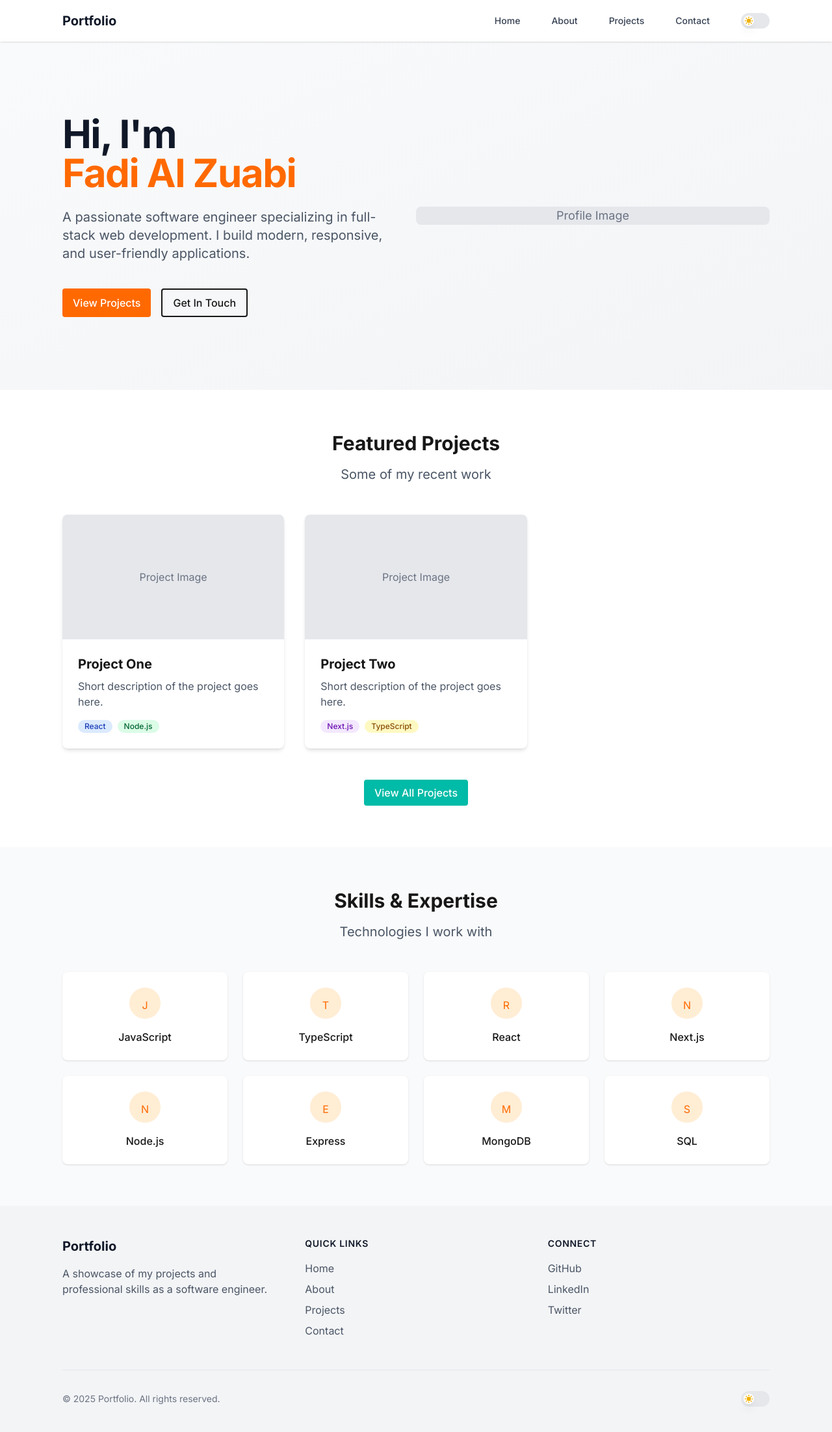
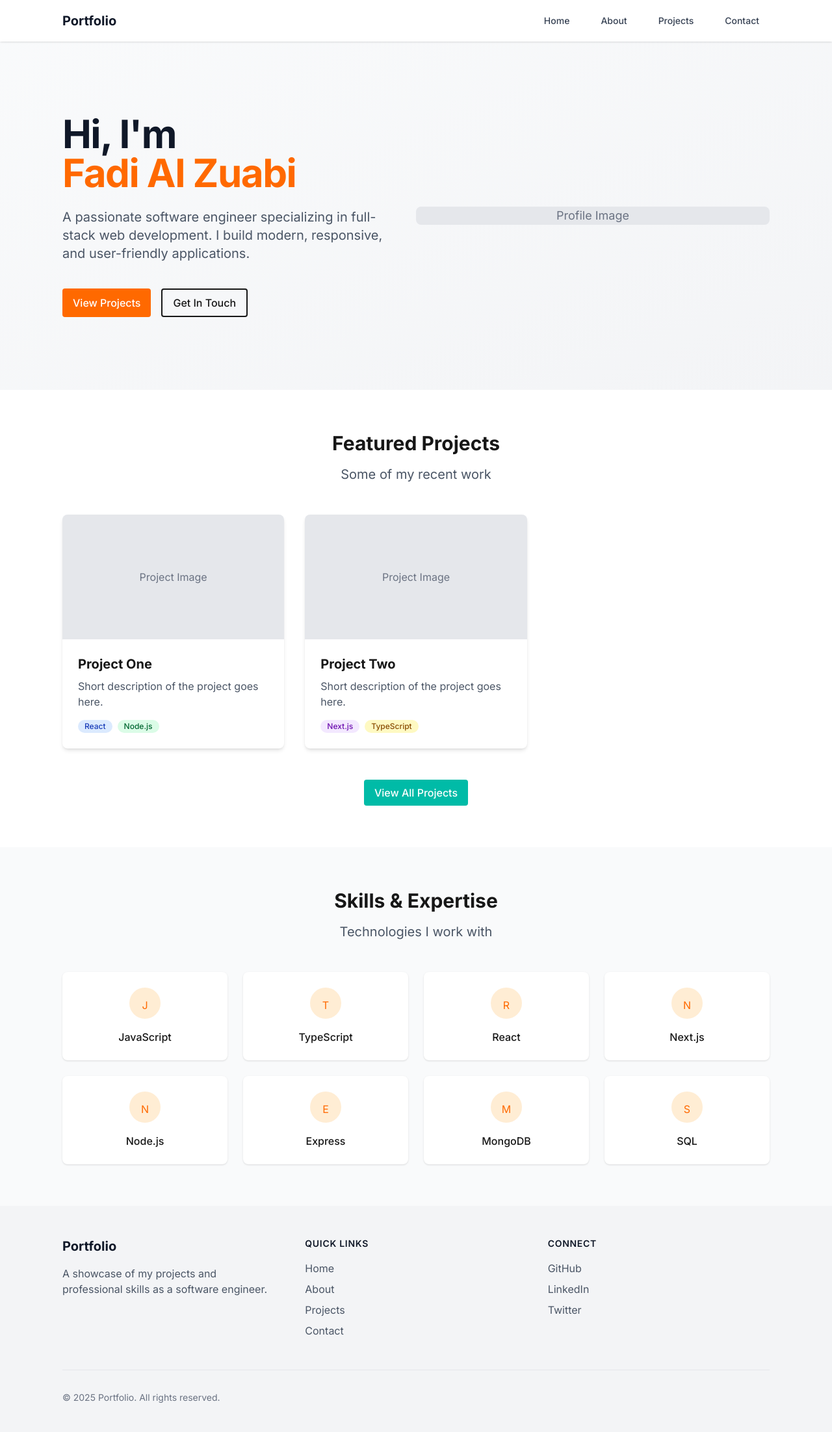
Before and after one commit to zzfadi/portfolioWebsite, a Next.js app: page / in a window 1280 px wide. Shown: the top 2204 px of the page at 65% size. Built offline with nearby package versions, Linux system fonts and the light colour scheme.

Commit message:
Remove theme toggle button

```diff
--- a/src/app/layout.tsx
+++ b/src/app/layout.tsx
@@ -3,7 +3,6 @@ import { Inter } from "next/font/google";
 import "./globals.css";
 import { SkipToContent } from "@/components/ui/Accessibility";
 import { ThemeProvider } from "@/contexts/ThemeContext";
-import { ThemeToggle } from "@/components/ui/ThemeToggle";
 import { MobileNav } from "@/components/MobileNav";
 import { ClientRouter } from "@/components/ClientRouter";
 import Link from "next/link";
@@ -58,8 +57,7 @@ export default function RootLayout({
                       </Link>
                     ))}
 
-                    {/* Theme Toggle */}
-                    <ThemeToggle className="ml-4" />
+                    {/* Theme Toggle removed */}
                   </div>
 
                   {/* Mobile Navigation */}
@@ -143,7 +141,7 @@ export default function RootLayout({
                 <p className="text-gray-500 dark:text-gray-400 text-sm">
                   © {new Date().getFullYear()} Portfolio. All rights reserved.
                 </p>
-                <ThemeToggle />
+                {/* Theme Toggle removed */}
               </div>
             </div>
           </footer>
--- a/src/components/MobileNav.tsx
+++ b/src/components/MobileNav.tsx
@@ -2,7 +2,7 @@
 
 import React, { useState } from 'react';
 import { motion, AnimatePresence } from 'framer-motion';
-import { ThemeToggle } from './ui/ThemeToggle';
+// Removed ThemeToggle import
 import Link from 'next/link';
 
 interface MobileNavProps {
@@ -99,10 +99,7 @@ export const MobileNav: React.FC<MobileNavProps> = ({ className = '' }) => {
                 ))}
               </ul>
 
-              <div className="mt-6 pt-6 border-t border-gray-200 dark:border-gray-700 flex items-center justify-between">
-                <span className="text-sm text-gray-600 dark:text-gray-400">Toggle theme</span>
-                <ThemeToggle />
-              </div>
+              {/* Removed Theme Toggle section */}
             </nav>
           </motion.div>
         )}
```
